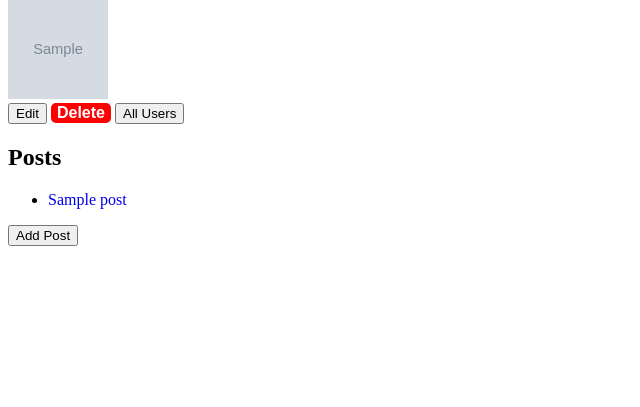
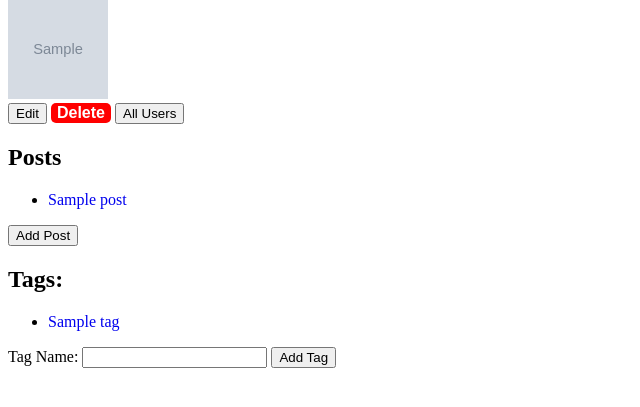
Before and after one commit to KyamranR/SQLAlchemy-blogly-exercise, a Flask app: page /users/1 in a window 1280 px wide. Shown: the part 81-488 px from the top of the page, without its empty margins (0-640 px from the left). Run offline with Flask 3, Linux system fonts and the light colour scheme; tables that the repository leaves empty hold one stand-in row (values such as "Sample post"); grey boxes marked "Sample" are stand-in pictures.

Commit message:
was trying to fix the issue with deleting the post that had tags

```diff
--- a/app.py
+++ b/app.py
@@ -3,7 +3,7 @@
 from flask import Flask, render_template, request, redirect, url_for, flash
 from models import db, connect_db, User, Post, Tag, PostTag
 from datetime import datetime
-
+from sqlalchemy.exc import IntegrityError
 
 app = Flask(__name__)
 app.config['SECRET_KEY'] = 'mysecretkey'
@@ -49,7 +49,8 @@ def show_user(user_id):
     """Showing all the users"""
     user = User.query.get_or_404(user_id)
     posts = user.posts
-    return render_template('show_user.html', user=user, posts=posts)
+    tags = Tag.query.all()
+    return render_template('show_user.html', user=user, posts=posts, tags=tags)
 
 @app.route('/users/<int:user_id>/edit', methods=['GET', 'POST'])
 def edit_user(user_id):
@@ -85,18 +86,26 @@ def add_post(user_id):
     if request.method == 'POST':
         title = request.form['title']
         content = request.form['content']
+        tag_ids = request.form.getlist('tags')
         post = Post(title=title, content=content, created_at=formatted_dt, user_id=user_id)
+
+
+        for tag_id in tag_ids:
+            tag = Tag.query.get(tag_id)
+            if tag:
+                post.tags.append(tag)
         db.session.add(post)
         db.session.commit()
         return redirect(url_for('show_post', post_id=post.id))
-    return render_template('new_post.html', user=user)
+    tags = Tag.query.all()
+    return render_template('new_post.html', user=user, tags=tags)
 
 
 @app.route('/posts/<int:post_id>')
 def show_post(post_id):
     """Showing the post"""
     post = Post.query.get_or_404(post_id)
-    user = post.user
+    user = post.users
     tags = post.tags
     return render_template('show_post.html', post=post, user=user, tags=tags)
 
@@ -107,15 +116,32 @@ def edit_post(post_id):
     if request.method == 'POST':
         post.title = request.form['title']
         post.content = request.form['content']
-        db.session.commit()
+        tag_ids = request.form.getlist('tags')
+        post.tags.clear()
+        for tag_id in tag_ids:
+            tag = Tag.query.get(tag_id)
+            if tag:
+                post.tags.append(tag)
+        try:
+            db.session.commit()
+            flash('Post updated successfully', 'success')
+            return redirect(url_for('show_post', post_id=post.id))
+        except IntegrityError:
+            db.session.rollback()
+            flash('Error: Duplicate tag association', 'danger')
         return redirect(url_for('show_post', post_id=post_id))
-    return render_template('edit_post.html', post=post)
+    tags = Tag.query.all()
+    return render_template('edit_post.html', post=post, tags=tags)
 
 @app.route('/posts/<int:post_id>/delete', methods=['POST'])
 def delete_post(post_id):
     """Deleting the post"""
     post = Post.query.get_or_404(post_id)
     user_id = post.user_id
+    post_tags = PostTag.query.filter_by(post_id=post_id).all()
+    for post_tag in post_tags:
+        db.session.delete(post_tag)
+
     db.session.delete(post)
     db.session.commit()
     return redirect(url_for('show_user', user_id=user_id))
@@ -127,7 +153,8 @@ def delete_post(post_id):
 def list_tags():
     """Listing the tags"""
     tags = Tag.query.all()
-    return render_template('list_tags.html', tags=tags)
+    user = User.query.first()
+    return render_template('list_tags.html', tags=tags, user=user)
 
 @app.route('/tags/<int:tag_id>')
 def show_tags(tag_id):
@@ -163,8 +190,10 @@ def edit_tag(tag_id):
 def delete_tag(tag_id):
     """Deleting a tag"""
     tag = Tag.query.get_or_404(tag_id)
+
     db.session.delete(tag)
     db.session.commit()
+
     flash('Tag deleted successfully!', 'success')
     return redirect(url_for('list_tags'))
 
--- a/templates/list_tags.html
+++ b/templates/list_tags.html
@@ -9,5 +9,8 @@ content %}
 </ul>
 
 <a href="{{url_for('add_tag')}}"><button>Add New Tag</button></a>
+<a href="{{url_for('show_user', user_id=user.id)}}"
+  ><button>Back to User</button></a
+>
 
 {% endblock %}
--- a/templates/new_post.html
+++ b/templates/new_post.html
@@ -11,6 +11,12 @@ content %}
   <textarea name="content" id="content" cols="30" rows="10" required></textarea
   ><br />
 
+  {% for tag in tags %}
+  <input type="checkbox" id="tag_{{tag.id}}" name="tags" value="{{tag.id}}" />
+  <label for="tag_{{tag.id}}">{{tag.name}}</label>
+
+  {% endfor %}
+
   <button type="submit">Submit</button>
 </form>
 
--- a/templates/show_post.html
+++ b/templates/show_post.html
@@ -7,6 +7,12 @@ content %}
 <p>{{ post.content }}</p>
 
 <p>Created on: {{ post.created_at }}</p>
+
+<p>
+  Tags: {% for tag in post.tags %}
+  <span>{{ tag.name }}</span>
+  {% endfor %}
+</p>
 
 <a href="{{ url_for('show_user', user_id=user.id) }}"
   ><button>Back to Users</button></a
--- a/templates/show_user.html
+++ b/templates/show_user.html
@@ -32,4 +32,17 @@ user.last_name }}{% endblock %} {% block content %}
 <a href="{{url_for('add_post', user_id=user.id )}}"
   ><button>Add Post</button></a
 >
+
+<h2>Tags:</h2>
+<ul>
+  {% for tag in tags %}
+  <li><a href="{{url_for('show_tags', tag_id=tag.id)}}">{{tag.name}}</a></li>
+  {% endfor %}
+</ul>
+
+<form action="{{url_for('add_tag')}}" method="post">
+  <label for="tag_name">Tag Name:</label>
+  <input type="text" id="tag_name" name="name" required />
+  <button type="submit">Add Tag</button>
+</form>
 {% endblock %}
```
Also changed, not shown: models.py (+5 -3 lines), templates/edit_post.html (+16 -0 lines).
